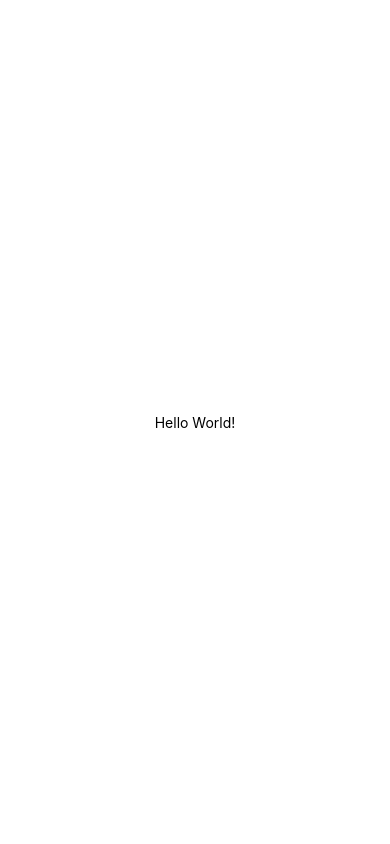
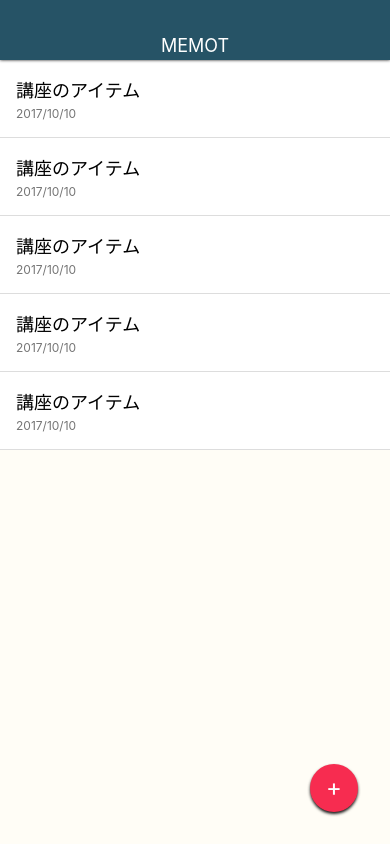
Before and after one commit to RyujuAono/MemoApp, a React Native app: screen / in a window 390 px wide. Built offline with nearby package versions, Linux system fonts and the light colour scheme.

Commit message:
Create memoList

```diff
--- a/App.js
+++ b/App.js
@@ -1,10 +1,48 @@
 import React from 'react';
 import { StyleSheet, Text, View } from 'react-native';
+
+import BodyText from './src/elements/BodyText';
 
 export default function App() {
   return (
     <View style={styles.container}>
-      <Text>Hello World!</Text>
+       <View style = {styles.appbar}>
+         <View>
+           <Text style = {styles.appbarTitle}>MEMOT</Text>
+         </View>
+       </View>
+
+       <View style = {styles.memoList}>
+         <View style = {styles.memoListItem}>
+           <Text style = {styles.memoTitle}>講座のアイテム</Text>
+           <Text style = {styles.memoDate}>2017/10/10</Text>
+         </View>
+
+         <View style = {styles.memoListItem}>
+           <Text style = {styles.memoTitle}>講座のアイテム</Text>
+           <Text style = {styles.memoDate}>2017/10/10</Text>
+         </View>
+
+         <View style = {styles.memoListItem}>
+           <Text style = {styles.memoTitle}>講座のアイテム</Text>
+           <Text style = {styles.memoDate}>2017/10/10</Text>
+         </View>
+
+         <View style = {styles.memoListItem}>
+           <Text style = {styles.memoTitle}>講座のアイテム</Text>
+           <Text style = {styles.memoDate}>2017/10/10</Text>
+         </View>
+
+         <View style = {styles.memoListItem}>
+           <Text style = {styles.memoTitle}>講座のアイテム</Text>
+           <Text style = {styles.memoDate}>2017/10/10</Text>
+         </View>
+
+       </View>
+
+       <View style = {styles.memoAddButton}>
+         <Text style = {styles.memoAddButtonTitle}>+</Text>
+       </View>
     </View>
   );
 }
@@ -12,8 +50,69 @@
 const styles = StyleSheet.create({
   container: {
     flex: 1,
-    backgroundColor: '#fff',
+    backgroundColor: '#FFFDF6',
     alignItems: 'center',
     justifyContent: 'center',
+    paddingTop: 60,
   },
+  memoAddButton: {
+    position: 'absolute',
+    bottom: 32,
+    right: 32,
+    width: 48,
+    height: 48,
+    backgroundColor: '#f72c50',
+    borderRadius: 24,
+    justifyContent: 'center',
+    alignItems: 'center',
+
+    shadowColor: '#000',
+    shadowOffset: { width: 0, height: 2},
+    shadowOpacity: 0.9,
+    shadowRadius: 3,
+  },
+  memoAddButtonTitle: {
+    fontSize: 24,
+    lineHeight: 24,
+    color: '#fff',
+  },
+  memoList: {
+    width: '100%',
+    flex: 1,
+  },
+  memoListItem:{
+    padding: 16,
+    borderBottomWidth: 1,
+    borderBottomColor: '#ddd',
+    backgroundColor: '#fff',
+  },
+  memoTitle: {
+    fontSize: 18,
+    marginBottom: 4,
+  },
+  memoDate: {
+    fontSize: 12,
+    color: '#757575',
+  },
+  appbar: {
+    position: 'absolute',
+    top: 0,
+    left: 0,
+    right: 0,
+    height: 60,
+    paddingTop: 30,
+    justifyContent: 'center',
+    alignItems: 'center',
+    backgroundColor: '#265366',
+
+    shadowColor: '#000',
+    shadowOffset: { width: 0, height: 0},
+    shadowOpacity: 0.9,
+    shadowRadius: 3,
+    zIndex: 10,
+  },
+  appbarTitle:{
+    color: '#ffffff',
+    fontSize: 18,
+  }
 });
--- /dev/null
+++ b/src/elements/BodyText.js
@@ -0,0 +1,22 @@
+import React from 'react';
+import { StyleSheet, View, Text} from 'react-native';
+
+class BodyText extends React.Component{
+    render(){
+        return(
+            <View>
+                <Text style = {styles.text}>
+                    {this.props.children}
+                </Text>
+            </View>
+        );
+    }
+}
+
+const styles = StyleSheet.create({
+    text:{
+        color: '#DDD',
+    },
+});
+
+export default BodyText;
```
